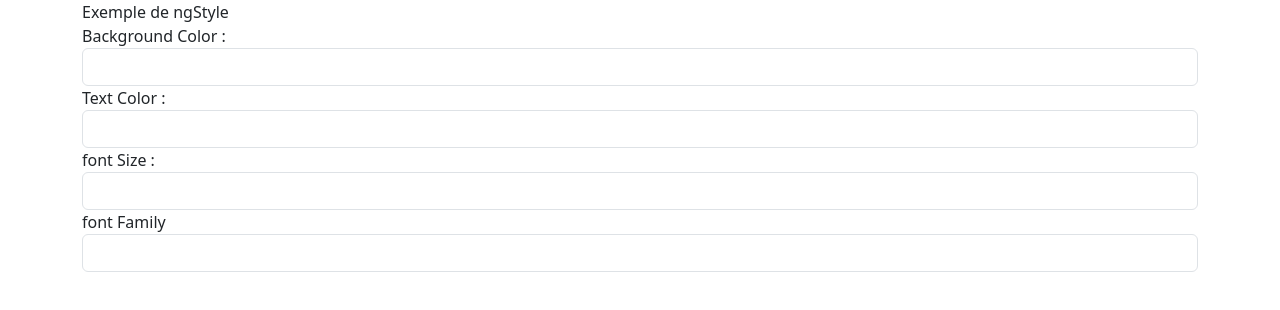
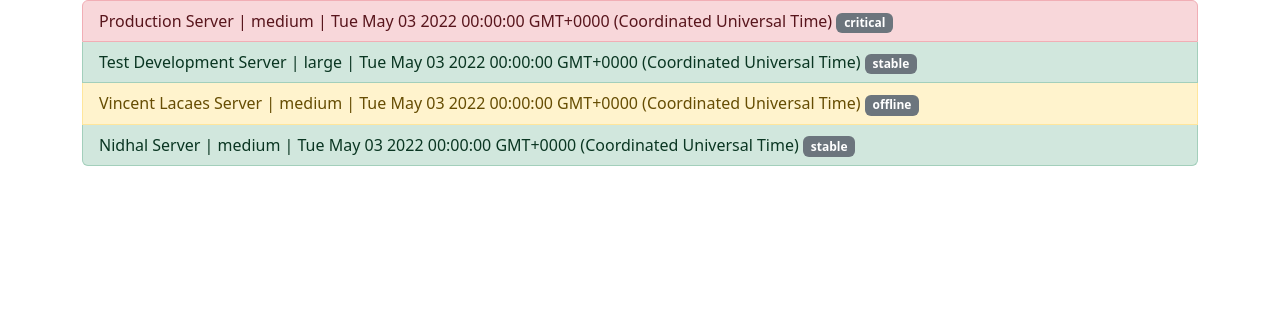
Before and after one commit to n2sy/ng-plb-nov-24, an Angular app: page / in a window 1280 px wide. Shown: the top 310 px of the page. Built offline with nearby package versions, Linux system fonts and the light colour scheme.

Commit message:
add ngClass example

```diff
--- a/src/app/app.component.html
+++ b/src/app/app.component.html
@@ -12,5 +12,6 @@
 <div class="container">
   <!-- <app-cv></app-cv> -->
   <!-- <app-home-account></app-home-account> -->
-  <app-ms-word></app-ms-word>
+  <!-- <app-ms-word></app-ms-word> -->
+  <app-manage-servers></app-manage-servers>
 </div>
--- a/src/app/manage-servers/manage-servers.component.html
+++ b/src/app/manage-servers/manage-servers.component.html
@@ -1 +1,18 @@
-<p>manage-servers works!</p>
+<ol class="list-group">
+  @for (serv of tabServers; track $index) {
+
+  <!-- <li
+    class="list-group-item"
+    [ngClass]="{
+      'list-group-item-success': serv.status == 'stable' ? true : false
+      'list-group-item-danger': serv.status == 'critical' ? true : false
+      'list-group-item-warning': serv.status == 'offline' ? true : false
+    }"
+  > -->
+  <li class="list-group-item" [ngClass]="affecterClass(serv.status)">
+    {{ serv.name }} | {{ serv.type }} | {{ serv.date_d }}
+    <span class="badge text-bg-secondary">{{ serv.status }} </span>
+  </li>
+
+  }
+</ol>
--- a/src/app/manage-servers/manage-servers.component.ts
+++ b/src/app/manage-servers/manage-servers.component.ts
@@ -3,8 +3,41 @@ import { Component } from '@angular/core';
 @Component({
   selector: 'app-manage-servers',
   templateUrl: './manage-servers.component.html',
-  styleUrl: './manage-servers.component.css'
+  styleUrl: './manage-servers.component.css',
 })
 export class ManageServersComponent {
+  tabServers = [
+    {
+      name: 'Production Server',
+      type: 'medium',
+      date_d: new Date(2022, 4, 3),
+      status: 'critical',
+    },
+    {
+      name: 'Test Development Server',
+      type: 'large',
+      date_d: new Date(2022, 4, 3),
+      status: 'stable',
+    },
+    {
+      name: 'Vincent Lacaes Server',
+      type: 'medium',
+      date_d: new Date(2022, 4, 3),
+      status: 'offline',
+    },
+    {
+      name: 'Nidhal Server',
+      type: 'medium',
+      date_d: new Date(2022, 4, 3),
+      status: 'stable',
+    },
+  ];
 
+  affecterClass(st) {
+    return {
+      'list-group-item-success': st == 'stable',
+      'list-group-item-danger': st == 'critical',
+      'list-group-item-warning': st == 'offline',
+    };
+  }
 }
```
